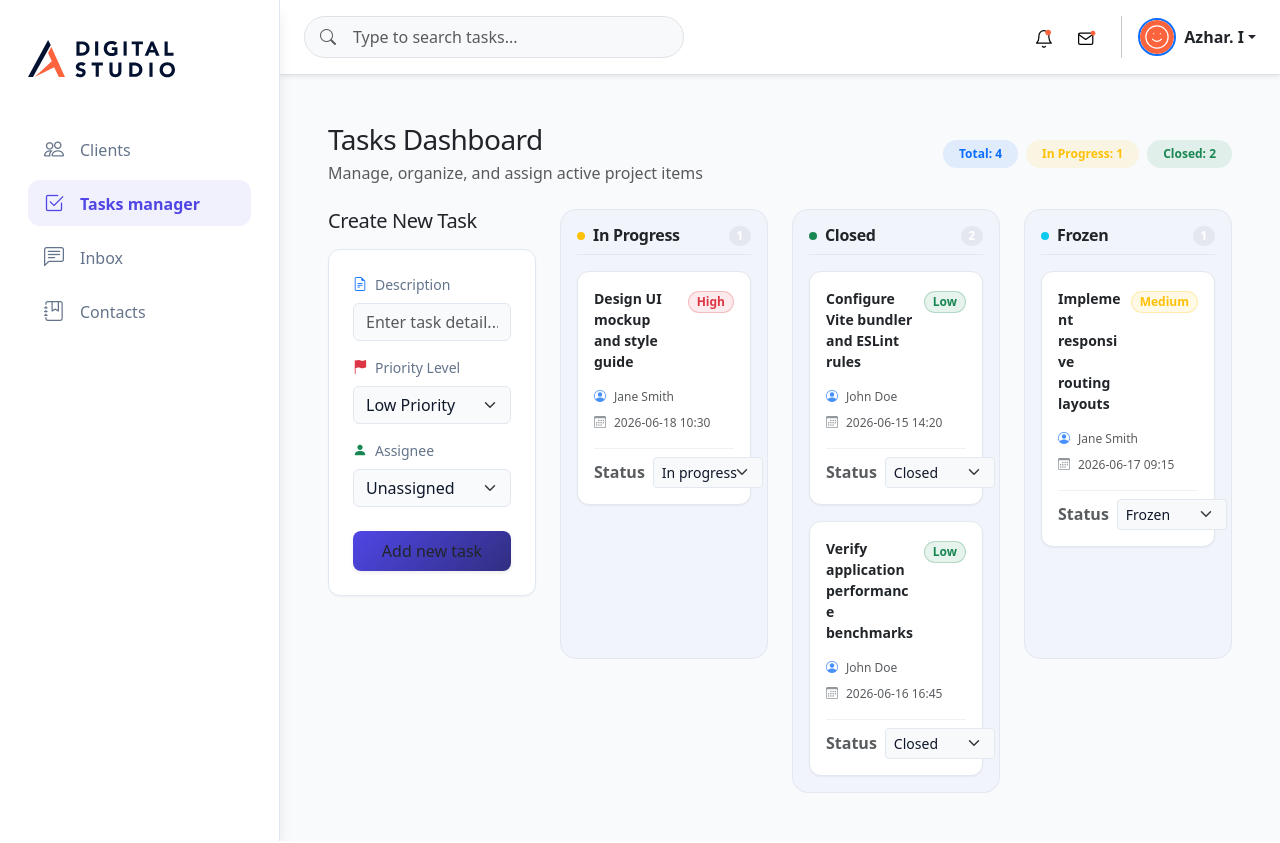
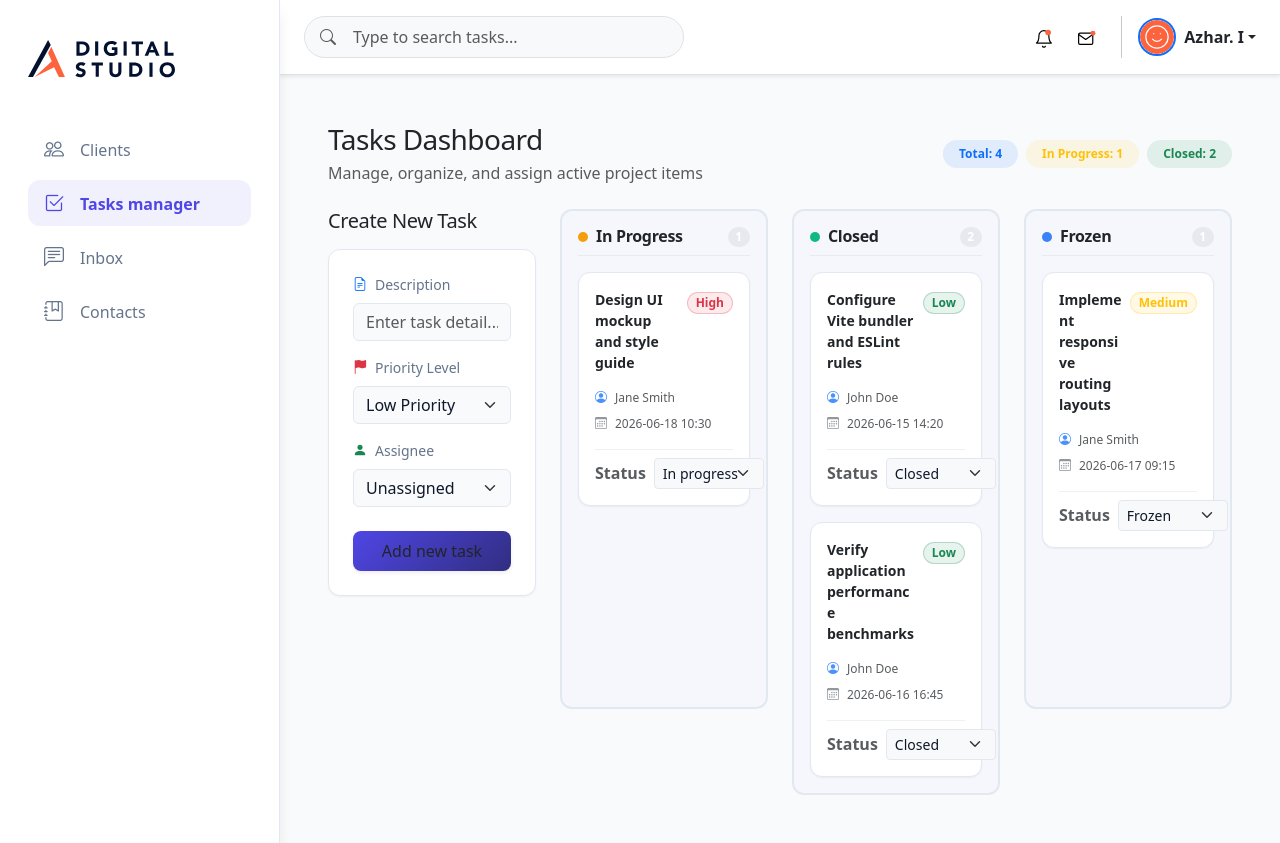
Before and after one commit to kambekson/to-do-bootstrap, a React (Vite) app: page /task in a window 1280 px wide. Built offline with nearby package versions, Linux system fonts and the light colour scheme.

Commit message:
refactor: clean up kanban styles

```diff
--- a/src/components/TaskList.jsx
+++ b/src/components/TaskList.jsx
@@ -36,22 +36,29 @@ function TaskList({ tasks, updateTaskStatus, statusTitle, statusTheme, statusVal
         }
     };
 
+    const bulletColor = {
+        warning: 'var(--warning-color)',
+        success: 'var(--success-color)',
+        info: 'var(--frozen-color)'
+    }[statusTheme] || 'var(--primary-color)';
+
     return (
         <div
-            className="p-3 rounded-4"
+            className="p-3"
             onDragOver={handleDragOver}
             onDragLeave={handleDragLeave}
             onDrop={handleDrop}
             style={{
-                backgroundColor: isDragOver ? 'rgba(79, 70, 229, 0.08)' : 'rgba(79, 70, 229, 0.03)',
-                border: isDragOver ? '2px dashed var(--primary-color)' : '1px solid var(--border-color)',
-                minHeight: '450px',
+                backgroundColor: isDragOver ? 'rgba(79, 70, 229, 0.05)' : 'rgba(79, 70, 229, 0.015)',
+                border: isDragOver ? '2px dashed var(--primary-color)' : '2px solid var(--border-color)',
+                minHeight: '500px',
+                borderRadius: 'var(--border-radius-md)',
                 transition: 'all var(--transition-fast)'
             }}
         >
             <div className="d-flex align-items-center justify-content-between mb-3 pb-2 border-bottom border-secondary border-opacity-10">
                 <h3 className="fs-6 fw-bold mb-0 text-main d-flex align-items-center gap-2">
-                    <span className={`d-inline-block rounded-circle bg-${statusTheme} p-1.5`} style={{ width: '8px', height: '8px' }}></span>
+                    <span className="d-inline-block rounded-circle" style={{ width: '10px', height: '10px', backgroundColor: bulletColor }}></span>
                     {statusTitle}
                 </h3>
                 <span className="badge bg-secondary bg-opacity-10 text-main rounded-pill font-weight-bold fs-8">
@@ -61,7 +68,7 @@ function TaskList({ tasks, updateTaskStatus, statusTitle, statusTheme, statusVal
 
             <div className="d-flex flex-column gap-3">
                 {tasks.length === 0 ? (
-                    <div className="text-center py-5 text-muted border border-dashed rounded-3 border-secondary border-opacity-25" style={{ borderStyle: 'dashed' }}>
+                    <div className="text-center py-5 text-muted border border-dashed rounded-3 border-secondary border-opacity-25" style={{ borderStyle: 'dashed', backgroundColor: 'rgba(0,0,0,0.01)' }}>
                         <i className="bi bi-inbox fs-2 mb-2 d-block opacity-50"></i>
                         <span className="fs-8">Drop tasks here</span>
                     </div>
```
